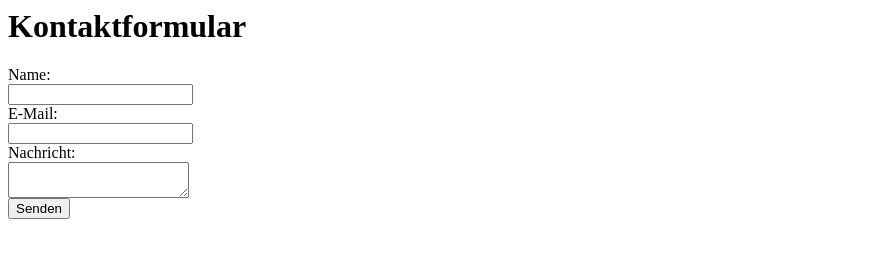
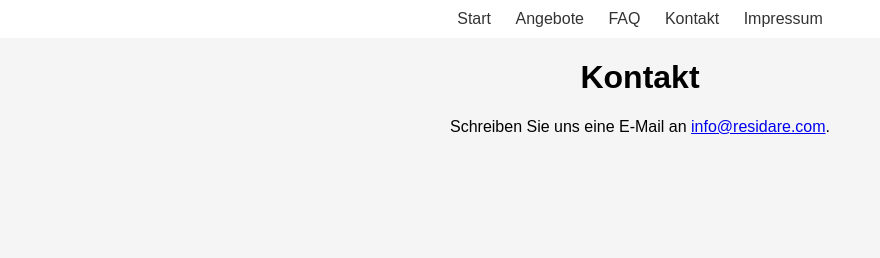
Before and after one commit to karolkow7/residare-site, a plain HTML site: page kontakt.html in a window 1280 px wide. Shown: the whole page, without its empty margins (0-880 px from the left). Drawn offline with Linux system fonts and the light colour scheme.

Commit message:
Add files via upload

```diff
--- a/kontakt.html
+++ b/kontakt.html
@@ -1,16 +1,24 @@
 
+<!DOCTYPE html>
 <html lang="de">
-<head><meta charset="UTF-8"><title>Kontakt</title></head>
+<head>
+  <meta charset="UTF-8">
+  <title>Kontakt – Residare</title>
+  <link rel="stylesheet" href="style.css">
+</head>
 <body>
-<h1 data-key="contact.title">Kontaktformular</h1>
-<form>
-  <label data-key="contact.name">Name:</label><br>
-  <input type="text"><br>
-  <label data-key="contact.email">E-Mail:</label><br>
-  <input type="email"><br>
-  <label data-key="contact.message">Nachricht:</label><br>
-  <textarea></textarea><br>
-  <button type="submit" data-key="contact.send">Senden</button>
-</form>
+  <header>
+    <nav>
+      <a href="index.html" data-key="nav.home">Start</a>
+      <a href="listings.html" data-key="nav.listings">Angebote</a>
+      <a href="faq.html" data-key="nav.faq">FAQ</a>
+      <a href="kontakt.html" data-key="nav.contact">Kontakt</a>
+      <a href="impressum.html" data-key="nav.impressum">Impressum</a>
+    </nav>
+  </header>
+  <main>
+    <h1 data-key="contact.title">Kontakt</h1>
+    <p data-key="contact.text">Schreiben Sie uns eine E-Mail an <a href="mailto:info@residare.com">info@residare.com</a>.</p>
+  </main>
 </body>
 </html>
```
Also changed, not shown: faq.html (+22 -6 lines), impressum.html (+19 -3 lines).
